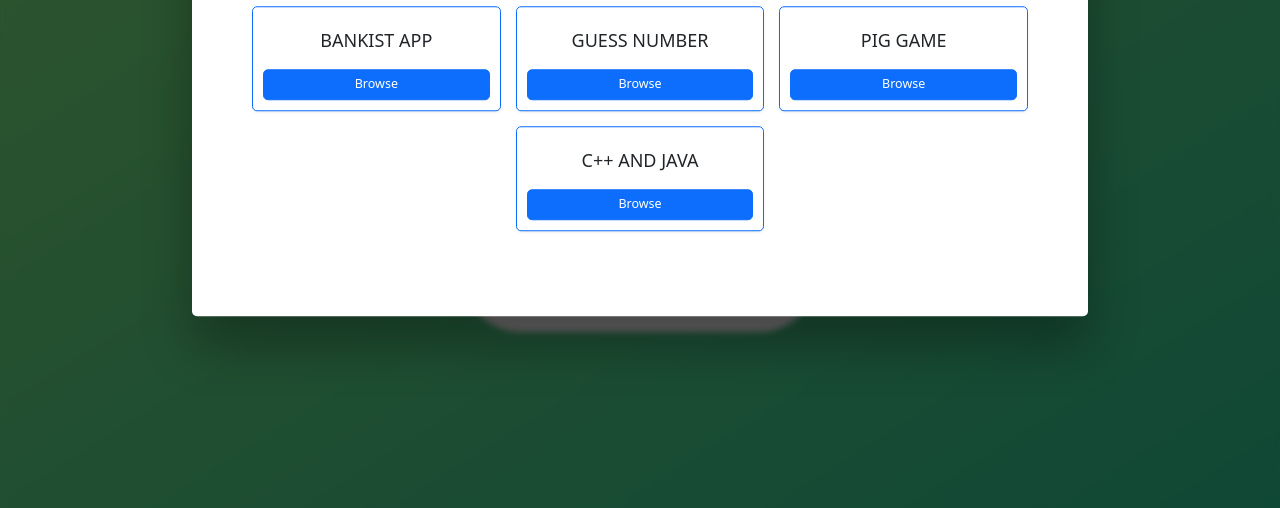
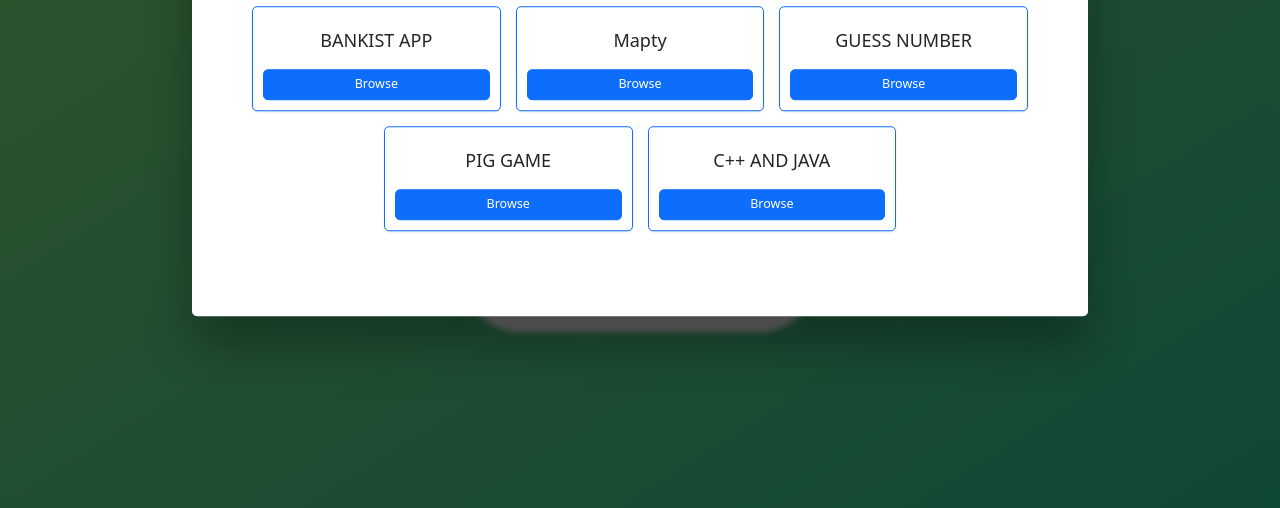
Before and after one commit to ERMIASWAKGARI/MY-PORTFOLIO-WEBSITE, a plain HTML site: page index.html in a window 1280 px wide. Both pictures are taken after a click on the button "My Projects". Shown: the part 292-800 px from the top of the page. Drawn offline with nearby package versions, Linux system fonts and the light colour scheme.

Commit message:
Update index.html

```diff
--- a/index.html
+++ b/index.html
@@ -44,6 +44,18 @@
                   <p>BANKIST APP</p>
                 </ul>
                 <a href="https://ermiaswakgari.github.io/Bankist-App/"><button  type="button" class="w-100 btn btn-lg btn-primary">Browse</button></a>
+              </div>
+            </div>
+          </div>
+
+          <div class="col">
+            <div class="card mb-4 rounded-3 shadow-sm border-primary">
+              <div class="card-body">
+                <h1 class="card-title pricing-card-title"><small class="text-body-secondary fw-light"></small></h1>
+                <ul class="list-unstyled mt-3 mb-4">
+                  <p>Mapty</p>
+                </ul>
+                <a href="https://ermiaswakgari.github.io/Mapty/"><button  type="button" class="w-100 btn btn-lg btn-primary">Browse</button></a>
               </div>
             </div>
           </div>
```
